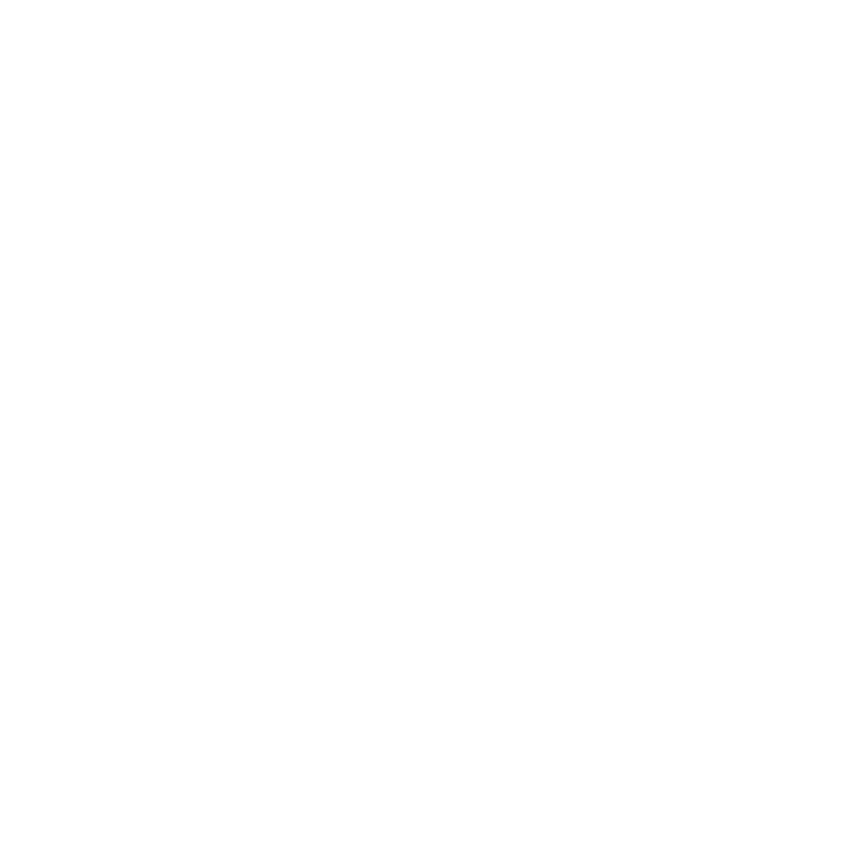
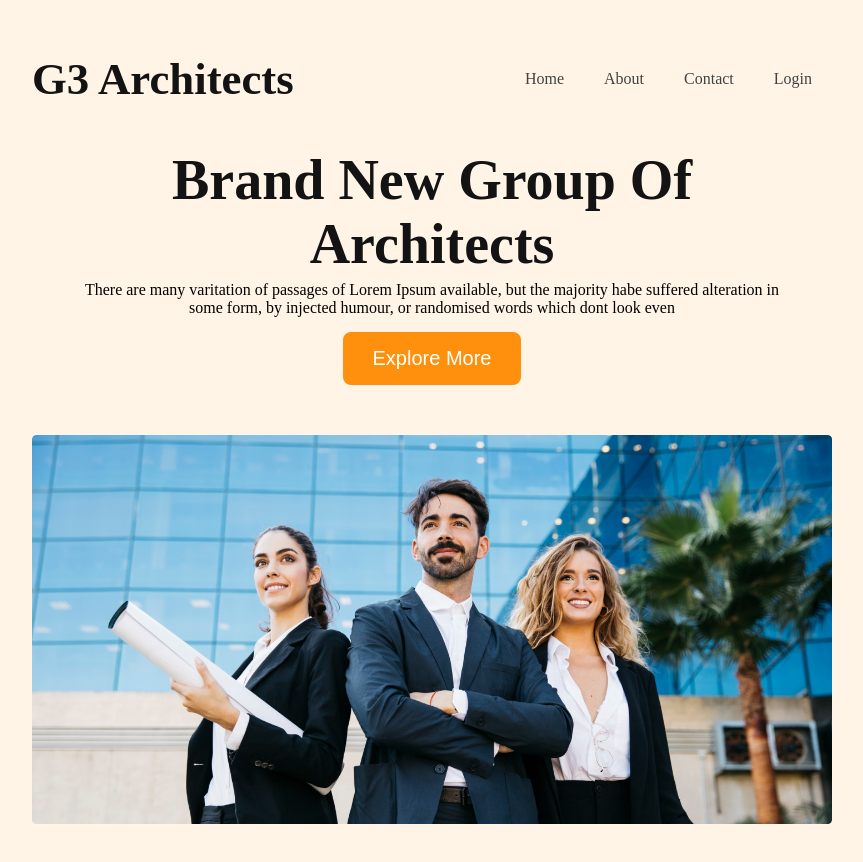
Before and after one commit to RimonWEB/g3-architects-website, a plain HTML site: page index.html in a window 1280 px wide. Shown: the whole page, without its empty margins (208-1071 px from the left). Before the commit the page ends 800 px from the top, so only its background shows below. Drawn offline with Linux system fonts and the light colour scheme.

Commit message:
add a code

```diff
--- a/index.html
+++ b/index.html
@@ -9,8 +9,32 @@
 <body>
     <header>
         <nav>
-            <h3></h3>
+            <h3 class="nav-title">G3 Architects</h3>
+            <ul>
+                <li><a href="">Home</a></li>
+                <li><a href="">About</a></li>
+                <li><a href="">Contact</a></li>
+                <li><a href="">Login</a></li>
+            </ul>
         </nav>
+        <div class="banner">
+            <div class="banner-content">
+            <h1>Brand New Group Of Architects</h1>
+            <p>There are many varitation of passages of Lorem Ipsum available, but the majority habe suffered alteration in some form, by injected humour, or randomised words which dont look even</p>
+            <button class="btn-primary">Explore More</button>
+            </div>
+            <img src="images/banner.png" alt="">
+        </div>
+
     </header>
+
+    <main>
+
+
+    </main>
+
+    <footer>
+
+    </footer>
 </body>
 </html>
--- a/style.css
+++ b/style.css
@@ -1,5 +1,96 @@
 *{
-    margin: 0;
-    padding: 0;
+    margin: 0px;
+    padding: 0px;
     box-sizing: border-box;
 }
+header{
+    /* width: 100%;
+    height: 100vh; */
+    background-color: rgba(255, 144, 14, 0.10);
+    padding: 50px 240px;
+}
+nav{
+    display: flex;
+    justify-content: space-between;
+    align-items: center;
+}
+.nav-title{
+    font-size: 2.8rem;
+    font-weight: 700px;
+    color: #131313;
+}
+nav > ul{
+    display: flex;
+}
+nav li{
+    list-style: none;
+    padding: 20px;
+    font-weight: 500px;
+    font-size: 1rem;
+}
+nav li a{
+    text-decoration: none;
+    color: #424242;
+}
+.banner{
+    text-align: center;
+}
+.banner img{
+    width: 100%;
+
+}
+.banner-content img{
+    width: 100%;
+}
+.banner-content{
+    max-width: 800px;
+    text-align: center;
+    margin: 0 auto;
+    padding: 40px;
+}
+.banner-content h1{
+    font-size: 3.5rem;
+    /* padding: 5px; */
+    font-weight: 700;
+    color: #131313;
+}
+.banner-content p{
+    padding: 5px;
+    font-size: 16px;
+}
+.btn-primary{
+    margin: 10px;
+    padding: 15px 30px;
+    background-color: #FF900E;
+    color: #fff;
+    font-size: 20px;
+    border-radius: 8px;
+    border: none;
+    cursor: pointer;
+
+}
+
+/* Responsive mobile media querry */
+
+@media  screen and (max-width:576px) {
+    header{
+        padding: 30px;
+    }
+    nav{
+        flex-direction: column;
+    }
+    .banner-content p{
+        font-size: 13px;
+    }
+    .btn-primary{
+        padding: 12px 20px;
+        font-size: 16px;
+    }
+    nav > ul{
+        margin-top: 20px;
+    }
+    .banner-content h1{
+        margin-top: -25px;
+    }
+
+}
```
Also changed, not shown: images/architect.png (added), images/banner.png (added), images/icons/customers.png (added), images/icons/email.png (added), images/icons/projects.png (added), images/icons/ribon.png (added), images/sponsors/amazon.png (added), images/sponsors/figma.png (added), images/sponsors/google.png (added), images/sponsors/spotify.png (added), images/sponsors/telerama.png (added), images/team1.png (added), images/team2.png (added), images/team3.png (added), 1 more files.
